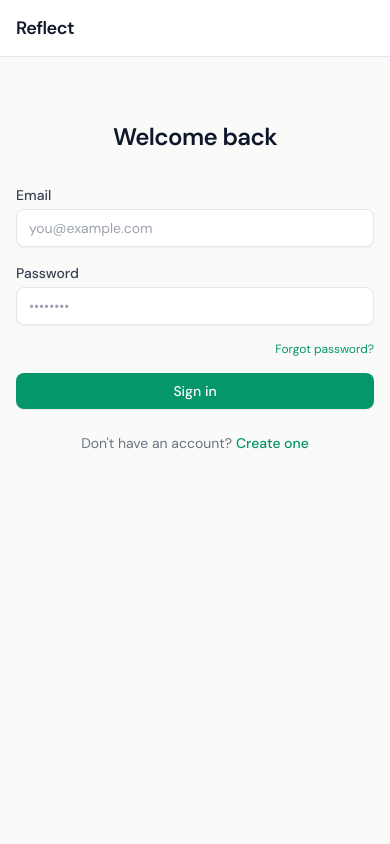
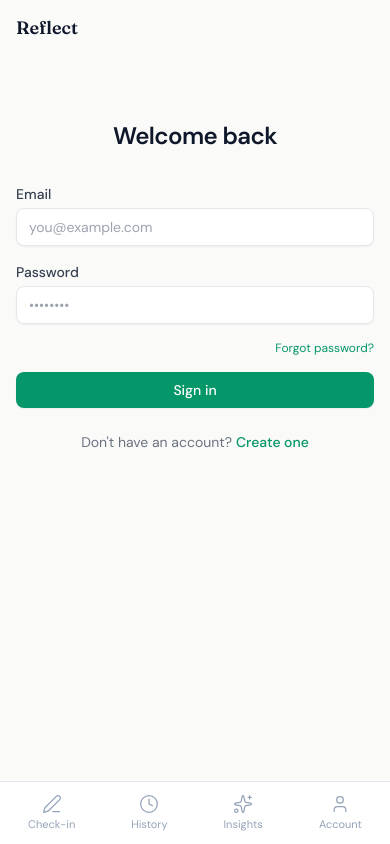
Before and after one commit to jeffjordan97/Reflect, a Next.js app in the folder web/: page /login in a window 390 px wide. Built offline with nearby package versions, Linux system fonts and the light colour scheme; no server answers.

Commit message:
feat: frosted glass header, streak badge, mobile bottom nav

```diff
--- a/web/src/app/layout.tsx
+++ b/web/src/app/layout.tsx
@@ -2,6 +2,7 @@ import type { Metadata } from "next";
 import { DM_Sans, DM_Mono, Fraunces } from "next/font/google";
 import { AuthProvider } from "@/lib/auth";
 import Header from "@/components/Header";
+import BottomNav from "@/components/BottomNav";
 import VerificationBanner from "@/components/VerificationBanner";
 import "./globals.css";
 
@@ -38,7 +39,8 @@ export default function RootLayout({ children }: { children: React.ReactNode })
         <AuthProvider>
           <Header />
           <VerificationBanner />
-          <main>{children}</main>
+          <main className="pb-16 md:pb-0">{children}</main>
+          <BottomNav />
         </AuthProvider>
       </body>
     </html>
--- /dev/null
+++ b/web/src/components/BottomNav.tsx
@@ -0,0 +1,40 @@
+"use client";
+
+import Link from "next/link";
+import { usePathname } from "next/navigation";
+import { PenLine, Clock, Sparkles, User } from "lucide-react";
+
+const tabs = [
+  { href: "/check-in", label: "Check-in", icon: PenLine },
+  { href: "/history", label: "History", icon: Clock },
+  { href: "/insights", label: "Insights", icon: Sparkles },
+  { href: "/account", label: "Account", icon: User },
+] as const;
+
+export default function BottomNav() {
+  const pathname = usePathname();
+
+  return (
+    <nav className="fixed bottom-0 left-0 right-0 z-50 border-t border-border-default bg-surface/90 backdrop-blur-sm pb-[env(safe-area-inset-bottom)] md:hidden">
+      <div className="flex items-center justify-around py-2">
+        {tabs.map(({ href, label, icon: Icon }) => {
+          const active = pathname.startsWith(href);
+          return (
+            <Link
+              key={href}
+              href={href}
+              className={`flex flex-col items-center gap-0.5 px-3 py-1 text-[11px] ${
+                active
+                  ? "text-primary-400 border-t-2 border-primary-400 -mt-[2px]"
+                  : "text-text-muted"
+              }`}
+            >
+              <Icon size={20} strokeWidth={active ? 2 : 1.5} />
+              <span>{label}</span>
+            </Link>
+          );
+        })}
+      </div>
+    </nav>
+  );
+}
--- a/web/src/components/Header.tsx
+++ b/web/src/components/Header.tsx
@@ -1,12 +1,24 @@
 "use client";
 
+import { useEffect, useState } from "react";
 import Link from "next/link";
 import { useAuth } from "@/lib/auth";
 import { useRouter } from "next/navigation";
+import { useScrolled } from "@/hooks/useScrolled";
+import { apiFetch } from "@/lib/api";
 
 export default function Header() {
   const { user, logout } = useAuth();
   const router = useRouter();
+  const scrolled = useScrolled(10);
+  const [streak, setStreak] = useState<number | null>(null);
+
+  useEffect(() => {
+    if (!user) return;
+    apiFetch<{ streak: number }>("/api/check-ins/streak")
+      .then((data) => setStreak(data.streak))
+      .catch(() => setStreak(null));
+  }, [user]);
 
   async function handleLogout() {
     await logout();
@@ -14,44 +26,41 @@ export default function Header() {
   }
 
   return (
-    <header className="border-b border-gray-200 bg-white">
+    <header
+      className={`sticky top-0 z-50 w-full transition-all duration-300 ${
+        scrolled
+          ? "bg-canvas/80 backdrop-blur-md shadow-sm border-b border-border-default"
+          : "bg-transparent"
+      }`}
+    >
       <div className="mx-auto flex h-14 max-w-3xl items-center justify-between px-4">
-        <Link
-          href={user ? "/check-in" : "/"}
-          className="text-lg font-semibold tracking-tight text-gray-900"
-        >
+        <Link href={user ? "/check-in" : "/"} className="font-serif text-lg font-semibold text-text-primary">
           Reflect
         </Link>
 
         {user && (
-          <nav className="flex items-center gap-5">
-            <Link
-              href="/check-in"
-              className="text-sm text-gray-500 hover:text-gray-900"
-            >
+          <nav className="hidden items-center gap-5 md:flex">
+            <Link href="/check-in" className="text-sm text-text-secondary hover:text-text-primary">
               Check-in
             </Link>
-            <Link
-              href="/history"
-              className="text-sm text-gray-500 hover:text-gray-900"
-            >
+            <Link href="/history" className="text-sm text-text-secondary hover:text-text-primary">
               History
             </Link>
-            <Link
-              href="/account"
-              className="flex items-center gap-2 text-sm text-gray-500 hover:text-gray-900"
-            >
+            <Link href="/account" className="flex items-center gap-2 text-sm text-text-secondary hover:text-text-primary">
               {user.displayName}
               {user.pro && (
-                <span className="rounded-full bg-primary-100 px-1.5 py-0.5 text-[10px] font-semibold uppercase tracking-wide text-primary-700">
+                <span className="rounded-badge bg-primary-100 px-1.5 py-0.5 text-[10px] font-semibold uppercase tracking-wide text-primary-700">
                   Pro
                 </span>
               )}
             </Link>
-            <button
-              onClick={handleLogout}
-              className="text-sm text-gray-500 hover:text-gray-900"
-            >
+            {streak !== null && streak > 0 && (
+              <span className="flex items-center gap-1.5 rounded-badge bg-amber-50 px-2.5 py-0.5 text-xs font-semibold text-amber-800">
+                <span className="inline-block h-2 w-2 rounded-full bg-primary-400" />
+                {streak}
+              </span>
+            )}
+            <button onClick={handleLogout} className="text-sm text-text-secondary hover:text-text-primary">
               Sign out
             </button>
           </nav>
```
